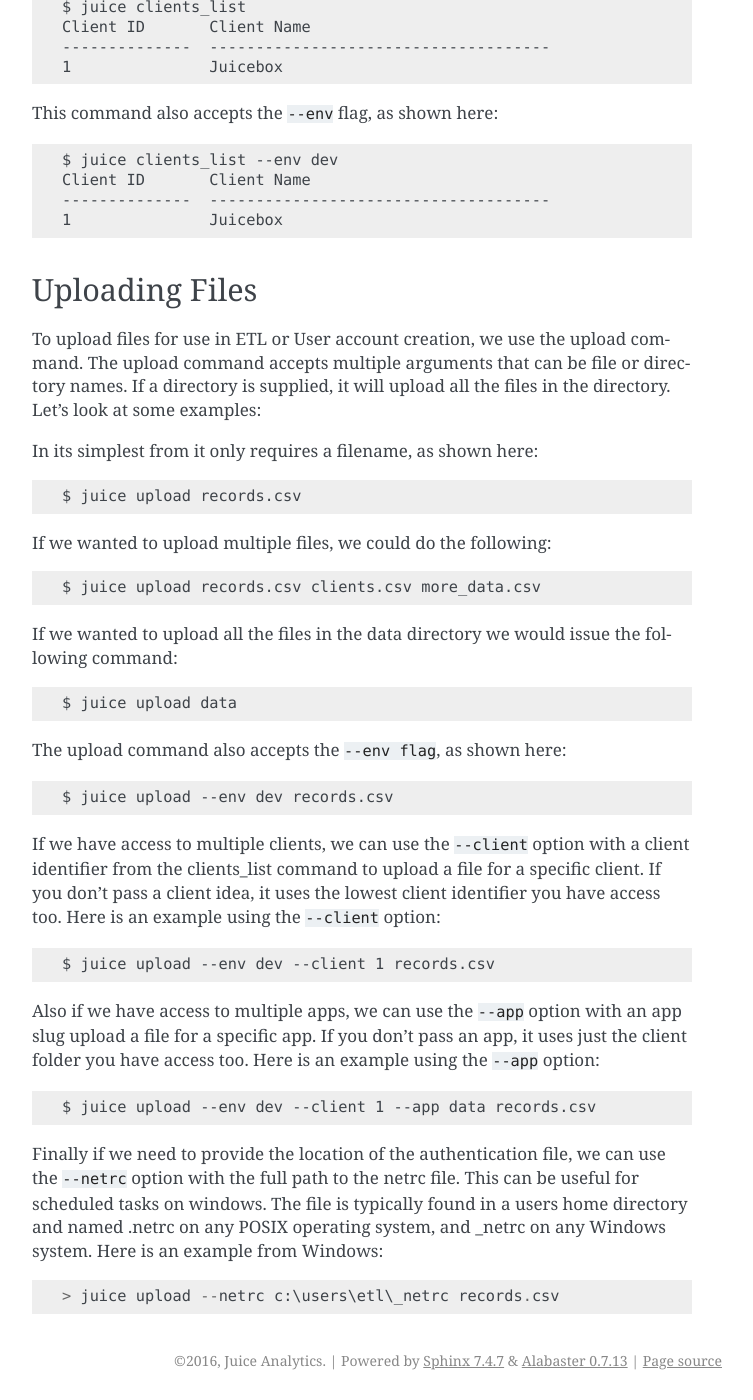
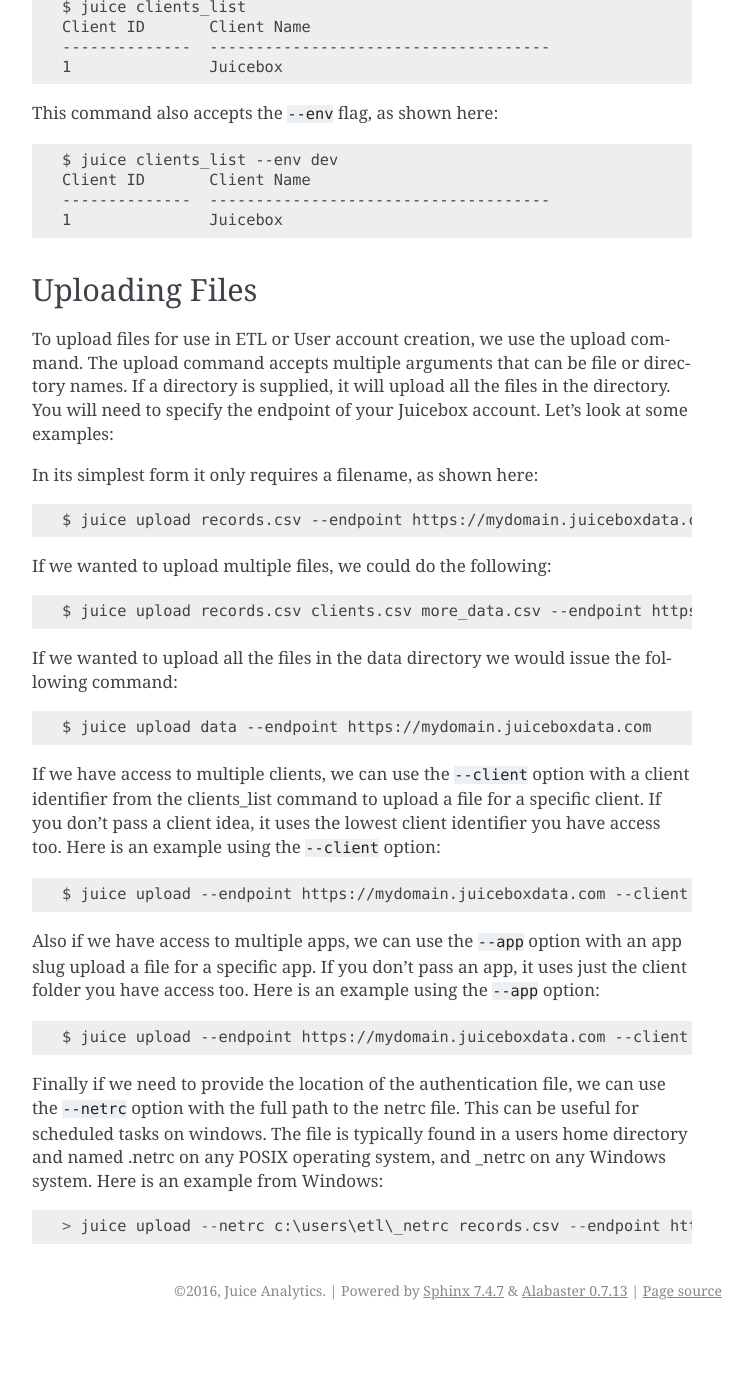
Before and after one commit to juiceinc/juicebox-cli, a Sphinx documentation site: the page built from docs/source/index.rst, in a window 1280 px wide and 1400 px high, scrolled down 1345 px. Shown: the whole window, without its empty margins (388-1141 px from the left). Built offline with Sphinx 7.4.7, drawn with Linux system fonts in a browser that asks for light colours; formulas are drawn with MathJax 3; after the commit the page ends 2675 px from its top, so only the background shows below that.

Commit message:
[JB-2082] Updated the `juice upload` command to replace the `--env` option with a new option called `--endpoint` that is always required.
This option is passed along to the JB public api. Tests and documentation have been updated.

```diff
--- a/docs/source/index.rst
+++ b/docs/source/index.rst
@@ -58,32 +58,28 @@
 Uploading Files
 ---------------
 
-To upload files for use in ETL or User account creation, we use the upload command. The upload command accepts multiple arguments that can be file or directory names. If a directory is supplied, it will upload all the files in the directory. Let's look at some examples:
+To upload files for use in ETL or User account creation, we use the upload command. The upload command accepts multiple arguments that can be file or directory names. If a directory is supplied, it will upload all the files in the directory. You will need to specify the endpoint of your Juicebox account. Let's look at some examples:
 
-In its simplest from it only requires a filename, as shown here::
+In its simplest form it only requires a filename, as shown here::
 
-    $ juice upload records.csv
+    $ juice upload records.csv --endpoint https://mydomain.juiceboxdata.com
 
 If we wanted to upload multiple files, we could do the following::
 
-    $ juice upload records.csv clients.csv more_data.csv
+    $ juice upload records.csv clients.csv more_data.csv --endpoint https://mydomain.juiceboxdata.com
 
 If we wanted to upload all the files in the data directory we would issue the following command::
 
-    $ juice upload data
-
-The upload command also accepts the ``--env flag``, as shown here::
-
-    $ juice upload --env dev records.csv
+    $ juice upload data --endpoint https://mydomain.juiceboxdata.com
 
 If we have access to multiple clients, we can use the ``--client`` option with a client identifier from the clients_list command to upload a file for a specific client. If you don't pass a client idea, it uses the lowest client identifier you have access too. Here is an example using the ``--client`` option::
 
-    $ juice upload --env dev --client 1 records.csv
+    $ juice upload --endpoint https://mydomain.juiceboxdata.com --client 1 records.csv
 
 Also if we have access to multiple apps, we can use the ``--app`` option with an app slug upload a file for a specific app. If you don't pass an app, it uses just the client folder you have access too. Here is an example using the ``--app`` option::
 
-    $ juice upload --env dev --client 1 --app data records.csv
+    $ juice upload --endpoint https://mydomain.juiceboxdata.com --client 1 --app data records.csv
 
 Finally if we need to provide the location of the authentication file, we can use the ``--netrc`` option with the full path to the netrc file.  This can be useful for scheduled tasks on windows. The file is typically found in a users home directory and named .netrc on any POSIX operating system, and _netrc on any Windows system.  Here is an example from Windows::
 
-    > juice upload --netrc c:\users\etl\_netrc records.csv
+    > juice upload --netrc c:\users\etl\_netrc records.csv --endpoint https://mydomain.juiceboxdata.com
```
Also changed, not shown: 4 other files.
